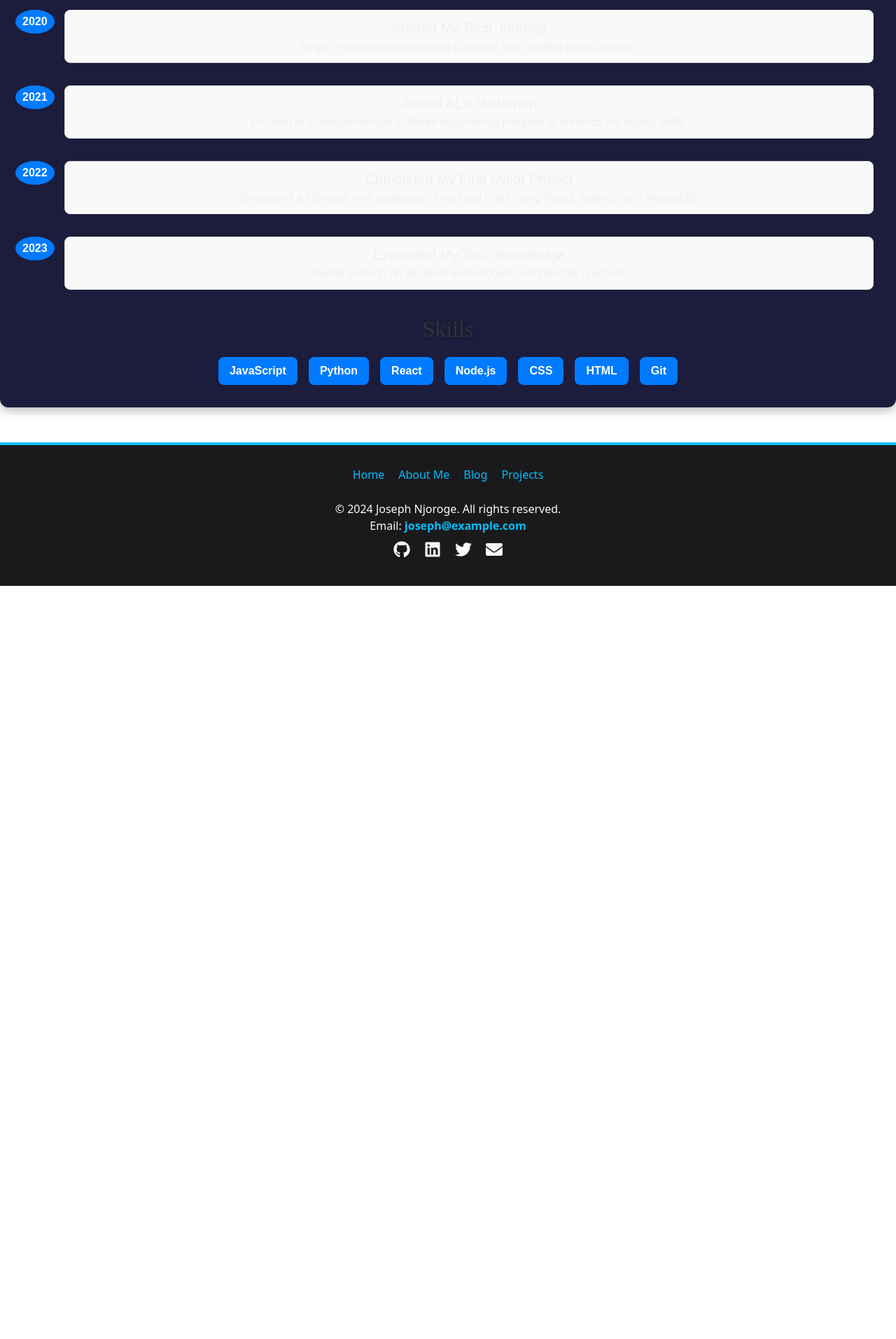
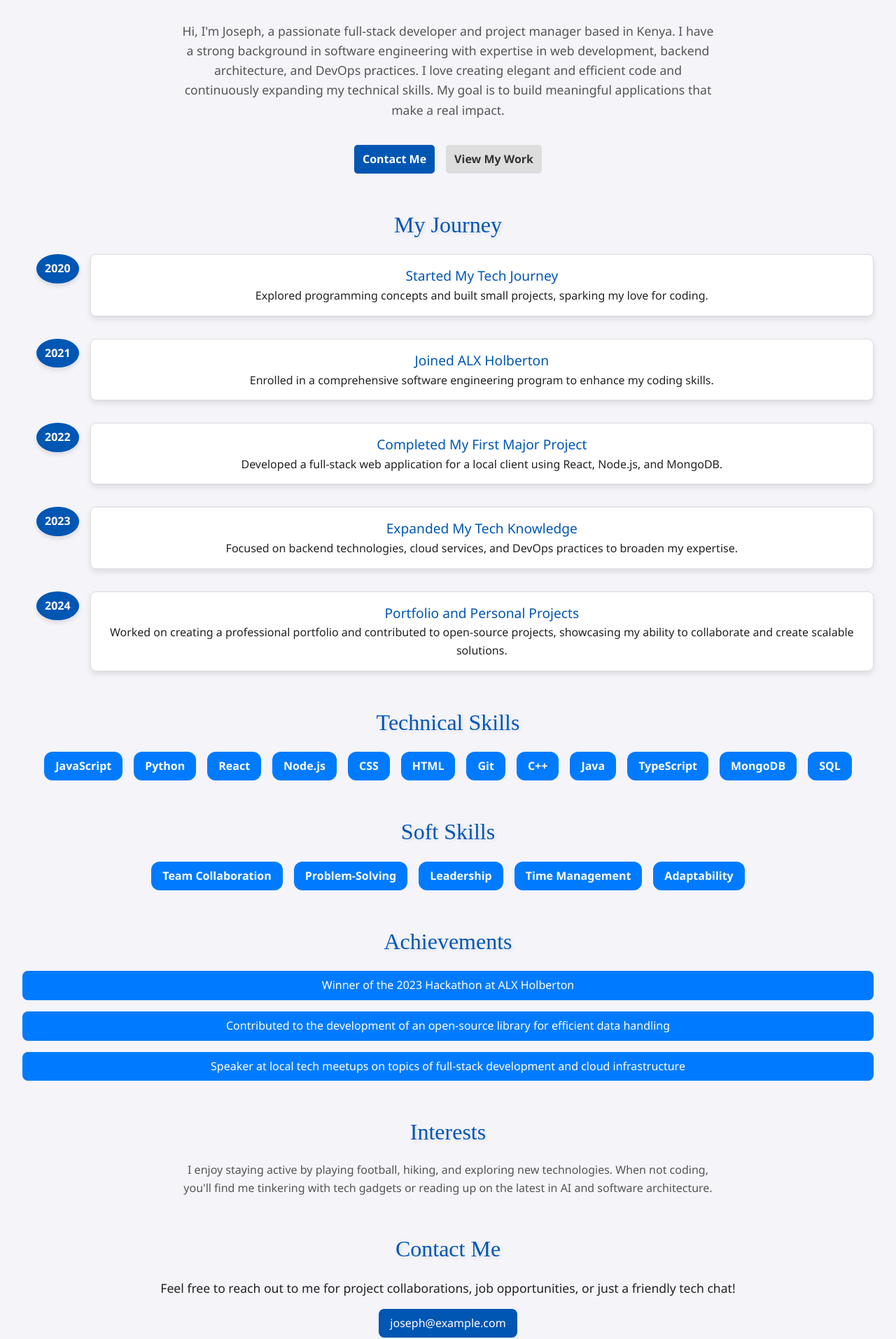
Before and after one commit to Joseph-Njoro/Joseph_Njoroge, a React (Vite) app in the folder vite-frontend/: page /about in a window 1280 px wide. Shown: the part 148-2061 px from the top of the page at 70% size. Before the commit the page ends 985 px from the top, so only its background shows below. Built offline with nearby package versions, Linux system fonts and the light colour scheme.

Commit message:
About me page

```diff
--- a/vite-frontend/src/pages/AboutMe.jsx
+++ b/vite-frontend/src/pages/AboutMe.jsx
@@ -4,6 +4,21 @@ import "../styles/AboutMe.css"; // Custom styles for the About Me page
 const AboutMe = () => {
   return (
     <div className="about-me">
+      {/* Introduction Section */}
+      <section className="introduction">
+        <h1 className="intro-title">About Me</h1>
+        <p className="intro-text">
+          Hi, I'm Joseph, a passionate full-stack developer and project manager based in Kenya.
+          I have a strong background in software engineering with expertise in web development,
+          backend architecture, and DevOps practices. I love creating elegant and efficient code
+          and continuously expanding my technical skills. My goal is to build meaningful applications that make a real impact.
+        </p>
+        <div className="cta-buttons">
+          <button className="btn primary">Contact Me</button>
+          <button className="btn secondary">View My Work</button>
+        </div>
+      </section>
+
       {/* Timeline Section */}
       <section className="timeline">
         <h2>My Journey</h2>
@@ -12,7 +27,7 @@ const AboutMe = () => {
             <div className="timeline-year">2020</div>
             <div className="timeline-content">
               <h3>Started My Tech Journey</h3>
-              <p>Begun exploring programming concepts and building small projects.</p>
+              <p>Explored programming concepts and built small projects, sparking my love for coding.</p>
             </div>
           </div>
           <div className="timeline-item">
@@ -33,7 +48,14 @@ const AboutMe = () => {
             <div className="timeline-year">2023</div>
             <div className="timeline-content">
               <h3>Expanded My Tech Knowledge</h3>
-              <p>Started working on backend technologies and DevOps practices.</p>
+              <p>Focused on backend technologies, cloud services, and DevOps practices to broaden my expertise.</p>
+            </div>
+          </div>
+          <div className="timeline-item">
+            <div className="timeline-year">2024</div>
+            <div className="timeline-content">
+              <h3>Portfolio and Personal Projects</h3>
+              <p>Worked on creating a professional portfolio and contributed to open-source projects, showcasing my ability to collaborate and create scalable solutions.</p>
             </div>
           </div>
         </div>
@@ -41,7 +63,7 @@ const AboutMe = () => {
 
       {/* Skills Section */}
       <section className="skills">
-        <h2>Skills</h2>
+        <h2>Technical Skills</h2>
         <div className="skills-list">
           <div className="skill-item">JavaScript</div>
           <div className="skill-item">Python</div>
@@ -50,7 +72,47 @@ const AboutMe = () => {
           <div className="skill-item">CSS</div>
           <div className="skill-item">HTML</div>
           <div className="skill-item">Git</div>
+          <div className="skill-item">C++</div>
+          <div className="skill-item">Java</div>
+          <div className="skill-item">TypeScript</div>
+          <div className="skill-item">MongoDB</div>
+          <div className="skill-item">SQL</div>
         </div>
+      </section>
+
+      {/* Soft Skills Section */}
+      <section className="soft-skills">
+        <h2>Soft Skills</h2>
+        <ul className="soft-skills-list">
+          <li>Team Collaboration</li>
+          <li>Problem-Solving</li>
+          <li>Leadership</li>
+          <li>Time Management</li>
+          <li>Adaptability</li>
+        </ul>
+      </section>
+
+      {/* Achievements & Recognition Section */}
+      <section className="achievements">
+        <h2>Achievements</h2>
+        <ul className="achievements-list">
+          <li>Winner of the 2023 Hackathon at ALX Holberton</li>
+          <li>Contributed to the development of an open-source library for efficient data handling</li>
+          <li>Speaker at local tech meetups on topics of full-stack development and cloud infrastructure</li>
+        </ul>
+      </section>
+
+      {/* Interests & Hobbies Section */}
+      <section className="interests">
+        <h2>Interests</h2>
+        <p>I enjoy staying active by playing football, hiking, and exploring new technologies. When not coding, you'll find me tinkering with tech gadgets or reading up on the latest in AI and software architecture.</p>
+      </section>
+
+      {/* Contact Section */}
+      <section className="contact">
+        <h2>Contact Me</h2>
+        <p>Feel free to reach out to me for project collaborations, job opportunities, or just a friendly tech chat!</p>
+        <a href="mailto:joseph@example.com" className="contact-link">joseph@example.com</a>
       </section>
     </div>
   );
--- a/vite-frontend/src/styles/AboutMe.css
+++ b/vite-frontend/src/styles/AboutMe.css
@@ -1,17 +1,74 @@
 .about-me {
   padding: 2rem;
-  font-family: 'Arial', sans-serif;
+  font-family: 'Segoe UI', Tahoma, Geneva, Verdana, sans-serif;
+  color: #222;
+  background-color: #f4f4f9;
+  line-height: 1.6;
+}
+
+.introduction {
+  text-align: center;
+  margin-bottom: 3rem;
+}
+
+.intro-title {
+  font-size: 2.5rem;
+  color: #0056b3;
+  margin-bottom: 1rem;
+}
+
+.intro-text {
+  font-size: 1.1rem;
+  color: #555;
+  max-width: 800px;
+  margin: 0 auto 1rem;
+  padding: 0 1rem;
+}
+
+.cta-buttons {
+  display: flex;
+  justify-content: center;
+  gap: 1rem;
+}
+
+.btn {
+  padding: 0.5rem 1rem;
+  border: none;
+  border-radius: 8px;
+  font-size: 1rem;
+  cursor: pointer;
+  transition: background-color 0.3s, transform 0.3s;
+}
+
+.btn.primary {
+  background-color: #0056b3;
+  color: white;
+}
+
+.btn.primary:hover {
+  background-color: #003f7f;
+  transform: translateY(-2px);
+}
+
+.btn.secondary {
+  background-color: #ddd;
+  color: #333;
+}
+
+.btn.secondary:hover {
+  background-color: #bbb;
+  transform: translateY(-2px);
 }
 
 .timeline {
-  margin-bottom: 2rem;
+  margin-bottom: 3rem;
 }
 
 .timeline h2 {
   text-align: center;
+  font-size: 2rem;
+  color: #0056b3;
   margin-bottom: 1rem;
-  font-size: 2rem;
-  color: #333;
 }
 
 .timeline-items {
@@ -22,40 +79,46 @@
 .timeline-item {
   margin-bottom: 2rem;
   position: relative;
+  display: flex;
+  align-items: flex-start;
 }
 
 .timeline-year {
-  position: absolute;
-  left: -30px;
-  top: 0;
-  background-color: #007bff;
+  position: relative;
+  background-color: #0056b3;
   color: white;
-  padding: 5px 10px;
+  padding: 8px 12px;
   border-radius: 50%;
   font-weight: bold;
+  font-size: 1rem;
+  margin-right: 1rem;
+  box-shadow: 0 4px 6px rgba(0, 0, 0, 0.1);
 }
 
 .timeline-content {
-  margin-left: 40px;
-  padding: 10px;
-  background-color: #f9f9f9;
+  flex-grow: 1;
+  padding: 15px;
+  background-color: #fff;
   border: 1px solid #ddd;
   border-radius: 8px;
+  box-shadow: 0 4px 8px rgba(0, 0, 0, 0.1);
 }
 
 .timeline-content h3 {
   margin: 0;
-  font-size: 1.25rem;
+  font-size: 1.2rem;
+  color: #0056b3;
 }
 
-.skills {
+.skills, .soft-skills {
   text-align: center;
+  margin-bottom: 3rem;
 }
 
-.skills h2 {
+.skills h2, .soft-skills h2 {
+  font-size: 2rem;
+  color: #0056b3;
   margin-bottom: 1rem;
-  font-size: 2rem;
-  color: #333;
 }
 
 .skills-list {
@@ -65,17 +128,123 @@
   gap: 1rem;
 }
 
-.skill-item {
+.skill-item, .soft-skills-list li {
+  background-color: #007bff;
+  color: white;
+  padding: 0.5rem 1rem;
+  border-radius: 12px;
+  font-weight: bold;
+  cursor: pointer;
+  transition: background-color 0.3s, transform 0.3s, box-shadow 0.3s;
+}
+
+.skill-item:hover, .soft-skills-list li:hover {
+  background-color: #0056b3;
+  transform: scale(1.1);
+  box-shadow: 0 4px 10px rgba(0, 0, 0, 0.2);
+}
+
+.soft-skills-list {
+  list-style: none;
+  padding: 0;
+  display: inline-flex;
+  flex-wrap: wrap;
+  gap: 1rem;
+}
+
+.soft-skills-list li {
+  background-color: #007bff;
+  color: white;
+  padding: 0.5rem 1rem;
+  border-radius: 12px;
+  font-weight: bold;
+  cursor: pointer;
+  transition: background-color 0.3s, transform 0.3s, box-shadow 0.3s;
+}
+
+.soft-skills-list li:hover {
+  background-color: #0056b3;
+  transform: scale(1.1);
+  box-shadow: 0 4px 10px rgba(0, 0, 0, 0.2);
+}
+
+.achievements {
+  margin-bottom: 3rem;
+}
+
+.achievements h2 {
+  font-size: 2rem;
+  color: #0056b3;
+  text-align: center;
+  margin-bottom: 1rem;
+}
+
+.achievements-list {
+  list-style: none;
+  padding: 0;
+  margin: 0;
+  text-align: center;
+}
+
+.achievements-list li {
   background-color: #007bff;
   color: white;
   padding: 0.5rem 1rem;
   border-radius: 8px;
-  font-weight: bold;
+  margin-bottom: 1rem;
   transition: background-color 0.3s, transform 0.3s;
-  cursor: pointer;
 }
 
-.skill-item:hover {
+.achievements-list li:hover {
   background-color: #0056b3;
-  transform: scale(1.1);
+  transform: translateY(-2px);
 }
+
+.interests {
+  margin-bottom: 3rem;
+}
+
+.interests h2 {
+  font-size: 2rem;
+  color: #0056b3;
+  text-align: center;
+  margin-bottom: 1rem;
+}
+
+.interests p {
+  text-align: center;
+  max-width: 800px;
+  margin: 0 auto;
+  color: #555;
+  padding: 0 1rem;
+}
+
+.contact {
+  text-align: center;
+}
+
+.contact h2 {
+  font-size: 2rem;
+  color: #0056b3;
+  margin-bottom: 1rem;
+}
+
+.contact p {
+  font-size: 1.1rem;
+  margin-bottom: 1rem;
+}
+
+.contact-link {
+  display: inline-block;
+  padding: 0.5rem 1rem;
+  background-color: #0056b3;
+  color: white;
+  text-decoration: none;
+  border-radius: 8px;
+  transition: background-color 0.3s, transform 0.3s;
+}
+
+.contact-link:hover {
+  background-color: #003f7f;
+  transform: translateY(-2px);
+}
```
